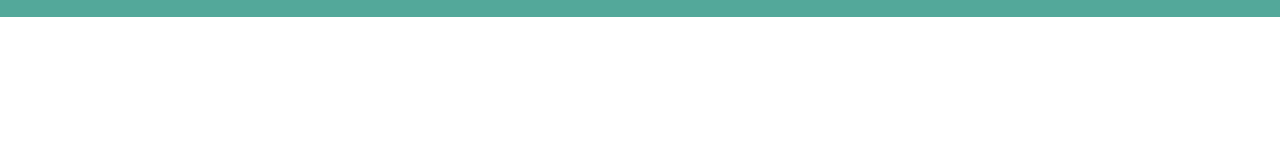
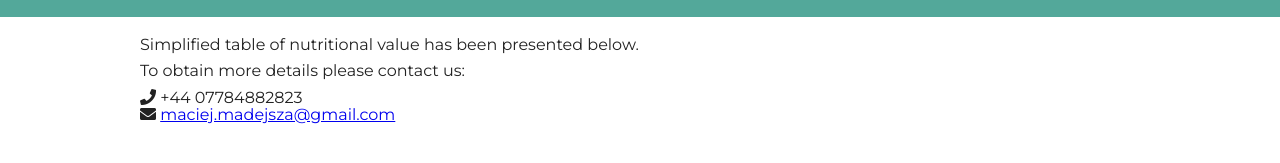
Before and after one commit to MMadejsza/JS_Basic_RWD, a plain HTML site: page index.html in a window 1280 px wide. Shown: the part 63-226 px from the top of the page. Drawn offline with Linux system fonts and the light colour scheme.

Commit message:
html app--description

```diff
--- a/index.html
+++ b/index.html
@@ -22,7 +22,22 @@
 			</div>
 		</header>
 		<main>
-			<div class="container"></div>
+			<div class="container">
+				<div class="app">
+					<div class="app--description">
+						<p>Simplified table of nutritional value has been presented below.</p>
+						<p>To obtain more details please contact us:</p>
+
+						<div class="app--contact-method">
+							<span class="fas fa-phone"></span> +44 07784882823
+						</div>
+						<div class="app--contact-method">
+							<span class="fas fa-envelope"></span>
+							<a href="mailto:example@email.com">maciej.madejsza@gmail.com</a>
+						</div>
+					</div>
+				</div>
+			</div>
 		</main>
 
 		<script src="./js/main.js" type="text/javascript"></script>
```
